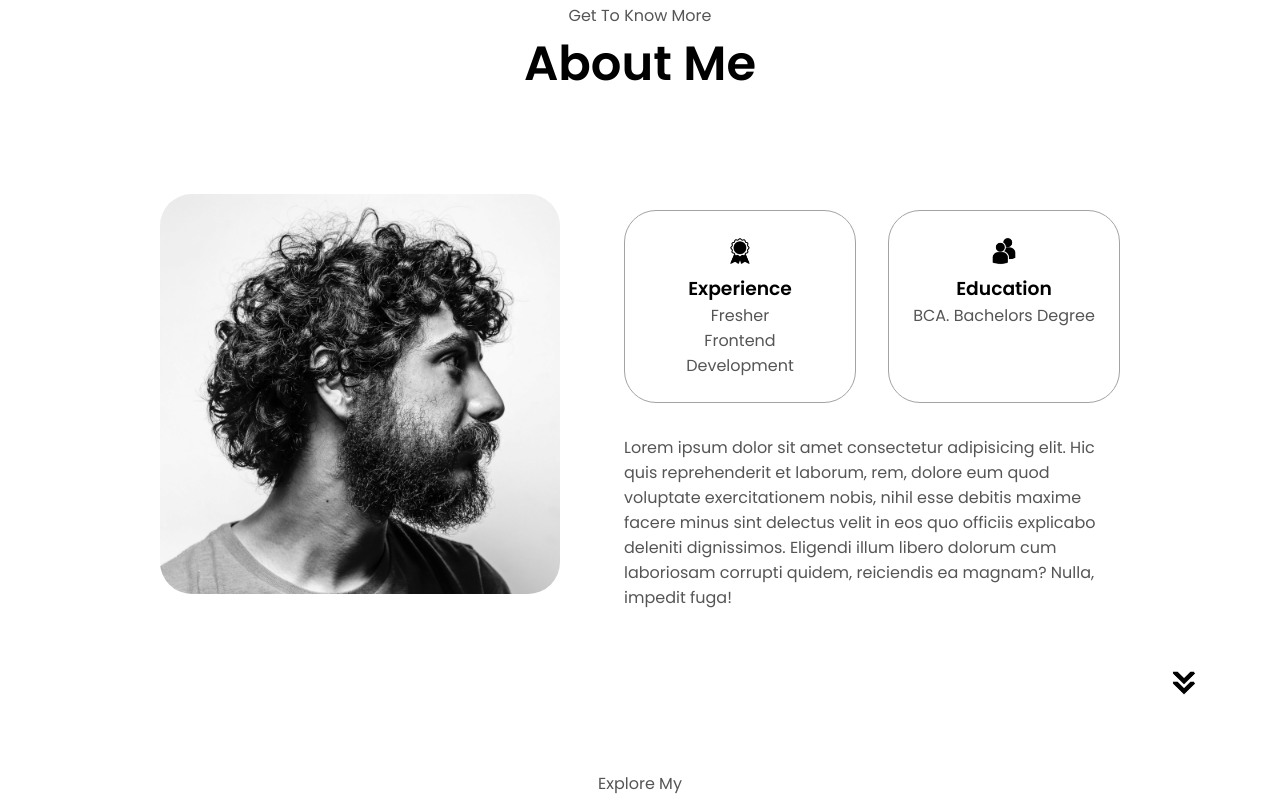
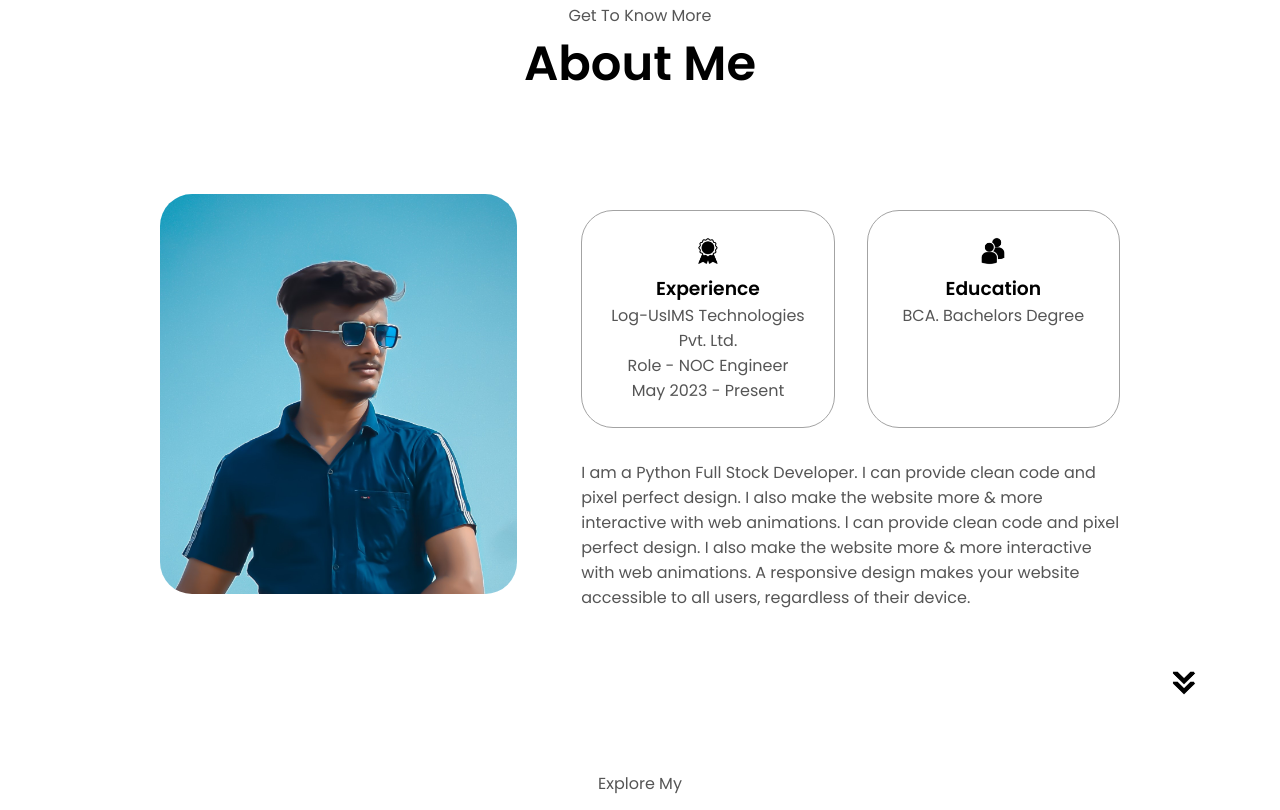
Before and after one commit to karthiky8143/karthikyalagundi, a plain HTML site: page index.html in a window 1280 px wide. Shown: the part 925-1735 px from the top of the page. Drawn offline with Linux system fonts and the light colour scheme.

Commit message:
Update index.html

```diff
--- a/index.html
+++ b/index.html
@@ -43,7 +43,7 @@
       <div class="section__text">
         <p class="section__text__p1">Hello, I'm</p>
         <h1 class="title">KARTHIK YALAGUNDI</h1>
-        <p class="section__text__p2">Python Full Stock Development</p>
+        <p class="section__text__p2">Python Full Stock Developer</p>
         <div class="btn-container">
           <button
             class="btn btn-color-2"
@@ -83,7 +83,7 @@
       <div class="section-container">
         <div class="section__pic-container">
           <img
-            src="./about-pic.png"
+            src="./aboutpic.jpg"
             alt="Profile picture"
             class="about-pic"
           />
@@ -97,7 +97,7 @@
                 class="icon"
               />
               <h3>Experience</h3>
-              <p>Fresher<br />Frontend Development</p>
+              <p>Log-UsIMS Technologies Pvt. Ltd.<br />Role - NOC Engineer <br> May 2023 - Present</p>
             </div>
             <div class="details-container">
               <img
@@ -111,12 +111,10 @@
           </div>
           <div class="text-container">
             <p>
-              Lorem ipsum dolor sit amet consectetur adipisicing elit. Hic quis
-              reprehenderit et laborum, rem, dolore eum quod voluptate
-              exercitationem nobis, nihil esse debitis maxime facere minus sint
-              delectus velit in eos quo officiis explicabo deleniti dignissimos.
-              Eligendi illum libero dolorum cum laboriosam corrupti quidem,
-              reiciendis ea magnam? Nulla, impedit fuga!
+              I am a Python Full Stock Developer. I can provide clean code and pixel perfect design.
+              I also make the website more & more interactive with web animations.
+              l can provide clean code and pixel perfect design. I also make the website more & more interactive with web animations.
+              A responsive design makes your website accessible to all users, regardless of their device.
             </p>
           </div>
         </div>
@@ -334,7 +332,7 @@
         onclick="location.href='./#projects'"
       />
     </section>
-    <section id="projects">
+<!--     <section id="projects">
       <p class="section__text__p1">Browse My Recent</p>
       <h1 class="title">Projects</h1>
       <div class="experience-details-container">
@@ -419,7 +417,7 @@
         class="icon arrow"
         onclick="location.href='./#contact'"
       />
-    </section>
+    </section> -->
     <section id="contact">
       <p class="section__text__p1">Get in Touch</p>
       <h1 class="title">Contact Me</h1>
```
